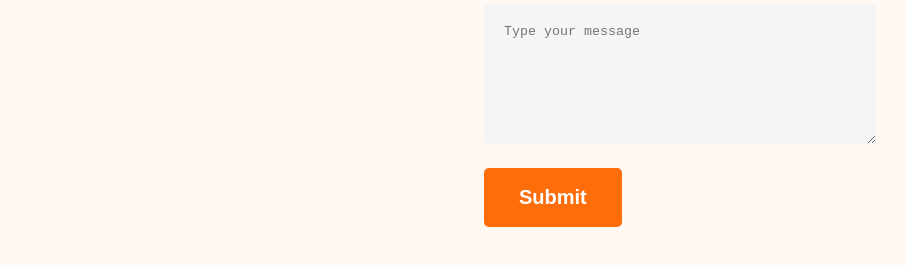
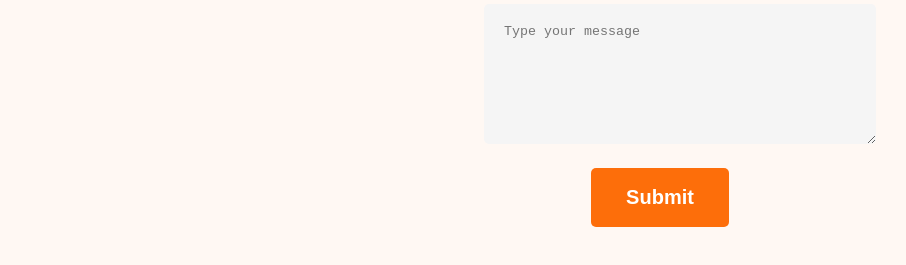
Before and after one commit to rakib826/ph-module-06, a plain HTML site: page web-dev-portfolio/index.html in a window 1280 px wide. Shown: the part 3665-3930 px from the top of the page, without its empty margins (206-1112 px from the left). Drawn offline with nearby package versions, Linux system fonts and the light colour scheme.

Commit message:
submit button position became center

```diff
--- a/web-dev-portfolio/index.html
+++ b/web-dev-portfolio/index.html
@@ -147,7 +147,9 @@
         <input type="text" name="" id="" placeholder="Enter your name">
         <input type="email" name="" id="" placeholder="Enter your email">
         <textarea name="" id="" placeholder="Type your message"></textarea>
-        <input class="btn-primary" type="submit" value="Submit">
+        <div class="footer-submit-btn">
+          <input class="btn-primary" type="submit" value="Submit">
+        </div>
       </form>
     </div>
   </footer>
--- a/web-dev-portfolio/styles/portfolio.css
+++ b/web-dev-portfolio/styles/portfolio.css
@@ -170,3 +170,6 @@ footer textarea{
 footer .social-link img{
   margin-right: 40px;
 }
+.footer-submit-btn{
+  text-align: center;
+}
```
